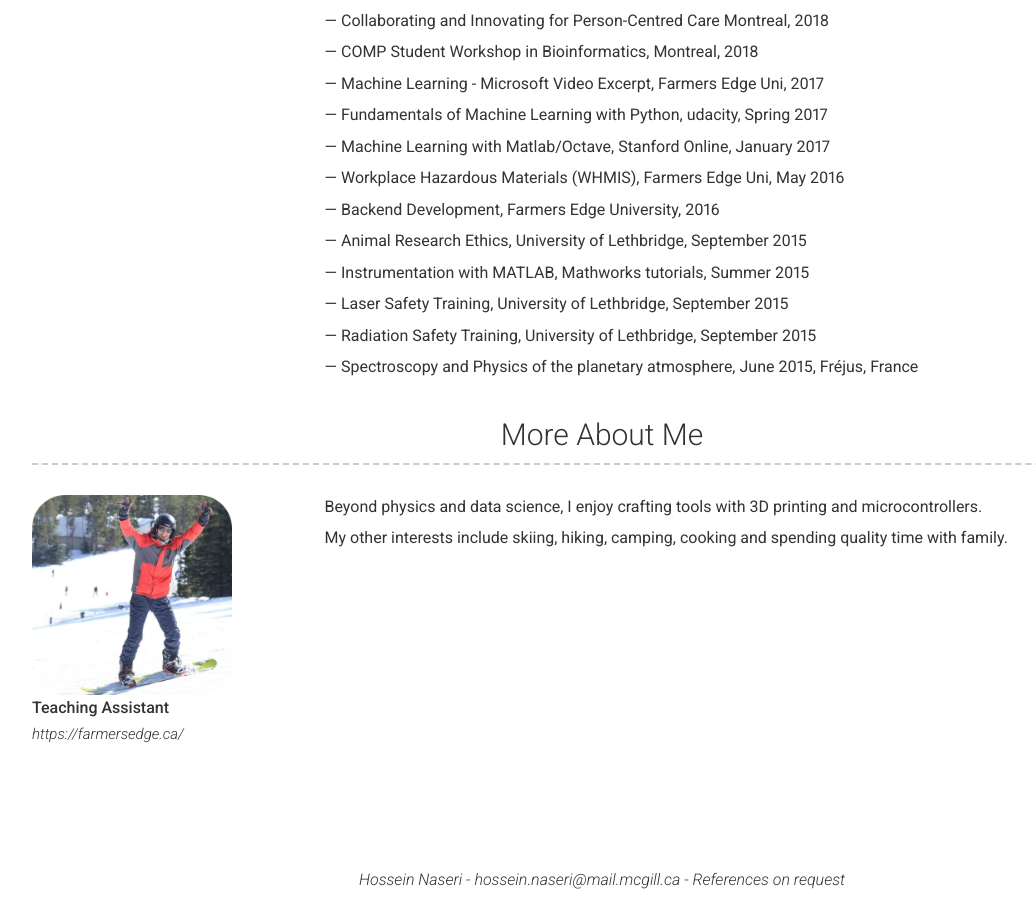
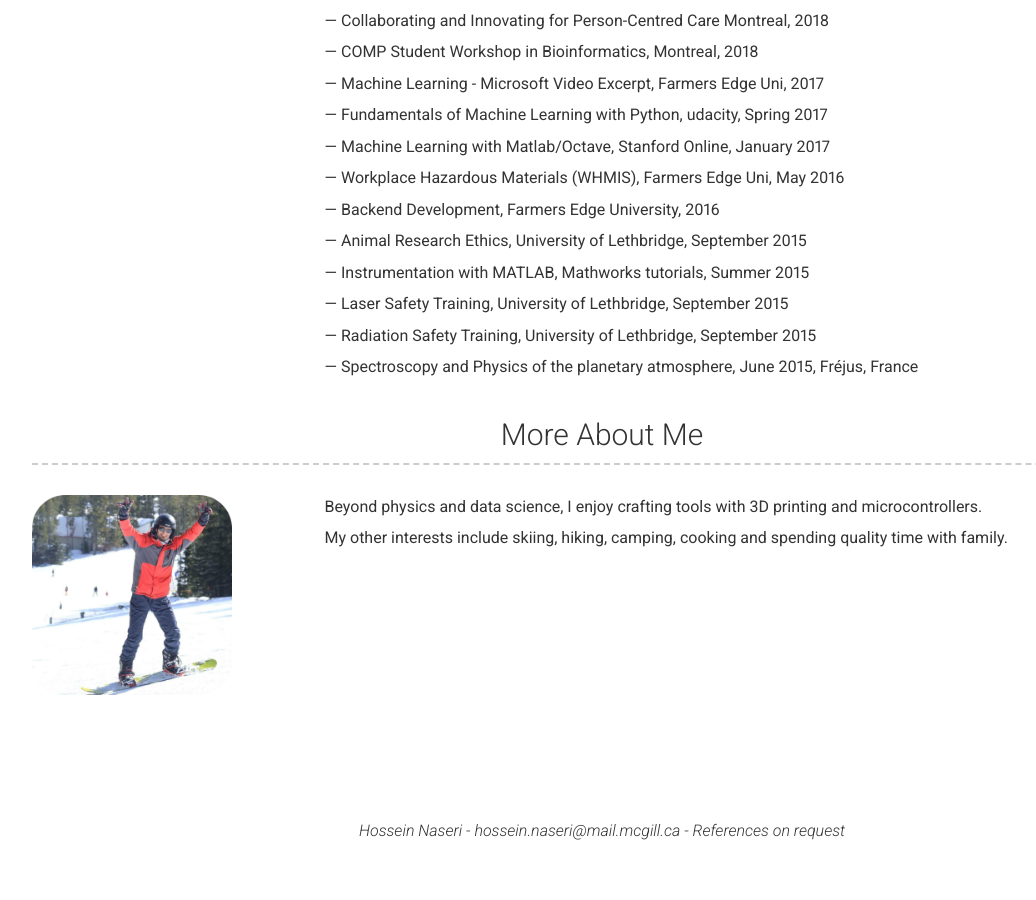
Before and after one commit to naserih/naserih.github.io, a Jekyll site: the page built from index.md, in a window 1280 px wide and 900 px high, scrolled down 5781 px. Shown: the whole window, without its empty margins (38-1074 px from the left). Built offline with Jekyll 4.4.1, drawn with Linux system fonts in a browser that asks for light colours; nearby versions of some CDN libraries; after the commit the page ends 6631 px from its top, so only the background shows below that; part of the change alters nothing that is shown.

Commit message:
fix caption with png image

```diff
--- a/_config.yml
+++ b/_config.yml
@@ -518,8 +518,8 @@ content:
         # icon: fab fa-github
         # caption: January 2019 - May 2022
         title: <img src="/images/hossein_naseri_skiing.png" width="200" />
-        sub_title: Teaching Assistant
-        link: https://farmersedge.ca/
+        # sub_title: Teaching Assistant
+        # link: https://farmersedge.ca/
         # link_text: FarmersEdge
         # quote: >
         #   Solving 21st century problems by diging holes and making game changing products like the *not a flamethrower*
```
